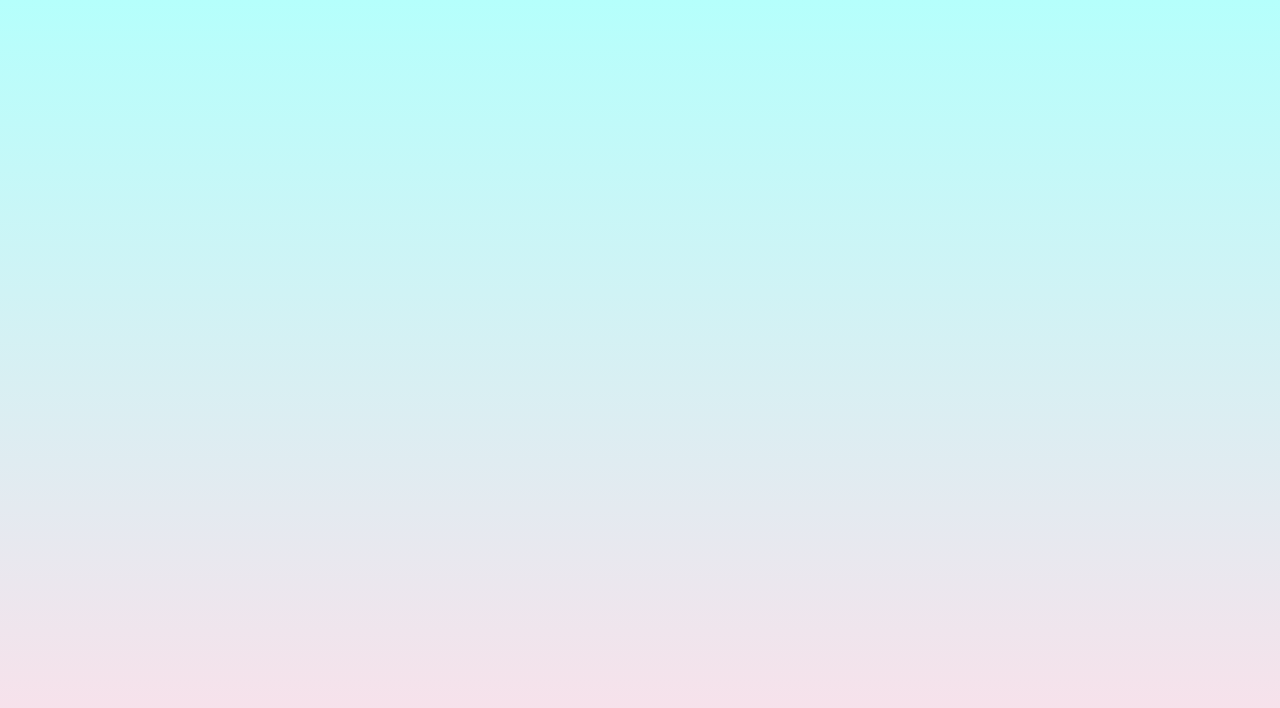
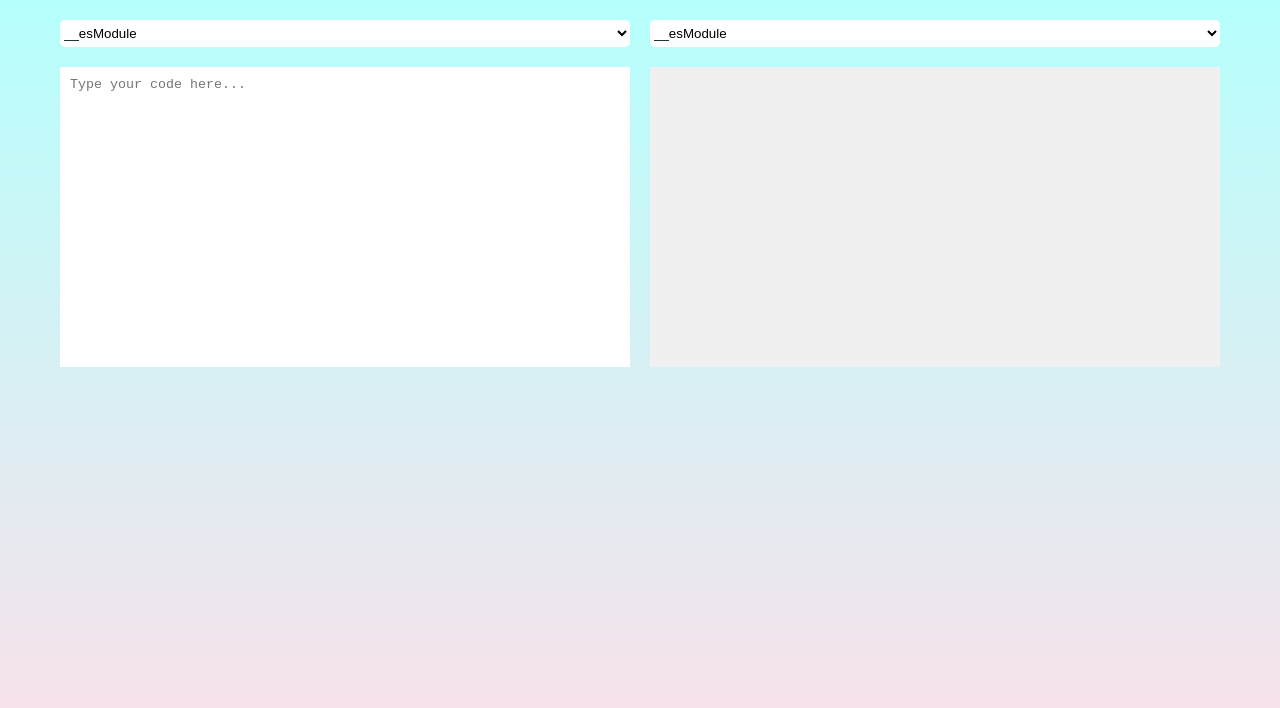
Before and after one commit to Candy505/Online_CodeEditor, a React (Vite) app in the folder editor/: page / in a window 1280 px wide. Shown: the top 708 px of the page. Built offline with nearby package versions, Linux system fonts and the light colour scheme.

Commit message:
basic functionalites added

```diff
--- a/editor/package.json
+++ b/editor/package.json
@@ -11,7 +11,8 @@
   },
   "dependencies": {
     "react": "^18.2.0",
-    "react-dom": "^18.2.0"
+    "react-dom": "^18.2.0",
+    "react-syntax-highlighter": "^15.5.0"
   },
   "devDependencies": {
     "@types/react": "^18.2.14",
--- a/editor/src/App.css
+++ b/editor/src/App.css
@@ -11,3 +11,22 @@
     background-color: #ffdee9;
     background-image: linear-gradient(0deg, #ffdee9 0%, #b5fffc 100%);
   }
+
+  .App {
+    max-width: 1200px;
+    margin: 0 auto;
+    padding: 20px;
+  }
+
+  .ControlsBox {
+    display: grid;
+    grid-template-columns: 1fr 1fr;
+    gap: 20px;
+  }
+
+  .PanelsBox {
+    display: grid;
+    grid-template-columns: repeat(auto-fit, minmax(400px, 1fr));
+    gap: 20px;
+    margin-top: 20px;
+  }
--- a/editor/src/App.jsx
+++ b/editor/src/App.jsx
@@ -1,14 +1,44 @@
-import { useState } from 'react'
-import './App.css'
+import React, {useState} from "react";
+import { Editor } from "./components/Editor";
+import { Dropdown } from "./components/Dropdown";
+import { Highlighter } from "./components/Highlighter";
+import * as themes from "react-syntax-highlighter/dist/esm/styles/hljs";
+import * as languages from "react-syntax-highlighter/dist/esm/languages/hljs";
 
+import './App.css';
+
+const defaultLanguage = <code>${"javascript" || Object.keys(languages).sort()[0]}</code>;
+const defaultTheme = <code>${"atomOneDark" || Object.keys(themes).sort()[0]}</code>;
 function App() {
-  const [count, setCount] = useState(0)
+
+  const [input, setInput] = useState("");
+  const[theme,setTheme]  = useState(defaultTheme);
+  const[language,setLanguage] = useState(defaultLanguage);
 
   return (
     <>
      <div className='App'>
-      <div className='ControlBox'>     </div>
-      <div className='PanelBox'>  </div>
+      <div className='ControlsBox'>
+      <Dropdown
+          defaultLanguage={defaultLanguage}
+          onChange={(e) => setLanguage(e.target.value)}
+          data={languages}
+        />
+        <Dropdown
+          defaultTheme={defaultTheme}
+          onChange={(e) => setTheme(e.target.value)}
+          data={themes}
+        />
+       </div>
+      <div className='PanelsBox'>
+      <Editor
+          placeHolder="Type your code here..."
+          onChange={(e) => setInput(e.target.value)}
+        />
+        <Highlighter language={language} theme={themes[theme]}>
+          {input}
+        </Highlighter>
+      </div>
      </div>
     </>
   )
--- /dev/null
+++ b/editor/src/components/Dropdown.css
@@ -0,0 +1,8 @@
+.select {
+    height: "100px";
+    border: none;
+    border-radius: 5px;
+    padding: 5px 0;
+    background-color: #ffffff;
+    width: 100%;
+  }
--- /dev/null
+++ b/editor/src/components/Dropdown.jsx
@@ -0,0 +1,19 @@
+import "./Dropdown.css";
+
+export const Dropdown = ({ defaultTheme, onChange, data }) => {
+  return (
+    <select className="select" defaultValue={defaultTheme} onChange={onChange}>
+      {Object.keys(data)
+        .sort()
+        .map((theme, index) => {
+          return (
+            <option key={index} value={theme}>
+              {theme}
+            </option>
+          );
+        })}
+    </select>
+  );
+};
+
+export default Dropdown
--- /dev/null
+++ b/editor/src/components/Editor.css
@@ -0,0 +1,6 @@
+.editor {
+    border: none;
+    min-height: 300px;
+    padding: 10px;
+    resize: none;
+  }
--- /dev/null
+++ b/editor/src/components/Editor.jsx
@@ -0,0 +1,11 @@
+import "./Editor.css";
+
+export const Editor = ({ placeHolder, onChange, onKeyDown }) => {
+  return (
+    <textarea
+      className="editor"
+      placeholder={placeHolder}
+      onChange={onChange}
+    ></textarea>
+  );
+};
--- /dev/null
+++ b/editor/src/components/Highlighter.css
@@ -0,0 +1,3 @@
+.highlighter {
+    min-height: 300px;
+  }
--- /dev/null
+++ b/editor/src/components/Highlighter.jsx
@@ -0,0 +1,14 @@
+import SyntaxHighlighter from "react-syntax-highlighter";
+import "./Highlighter.css";
+
+export const Highlighter = ({ language, theme, children }) => {
+  return (
+    <SyntaxHighlighter
+      language={language}
+      style={theme}
+      className="highlighter"
+    >
+      {children}
+    </SyntaxHighlighter>
+  );
+};
```
Also changed, not shown: 2 other files (tests, documents, lock files or other folders).
